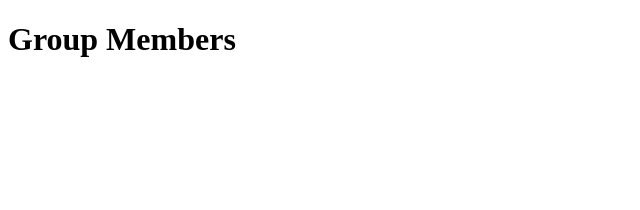
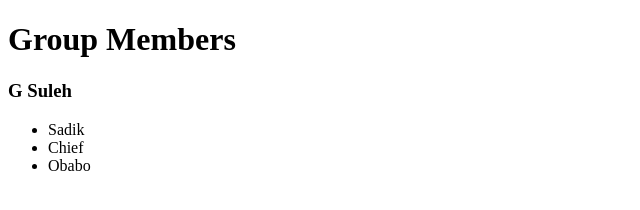
Before and after one commit to zefro/webdev2, a plain HTML site: page index.html in a window 1280 px wide. Shown: the whole page, without its empty margins (0-640 px from the left). Drawn offline with Linux system fonts and the light colour scheme.

Commit message:
Update index.html

```diff
--- a/index.html
+++ b/index.html
@@ -5,5 +5,11 @@
 	</head>
 	<body>
 	<h1>Group Members</h1>
+	<h3>G Suleh</h3>
+    <ul>
+    <li>Sadik</li>
+    <li>Chief</li>
+    <li>Obabo</li>
+    </ul>
 	</body>
 </html>
```
